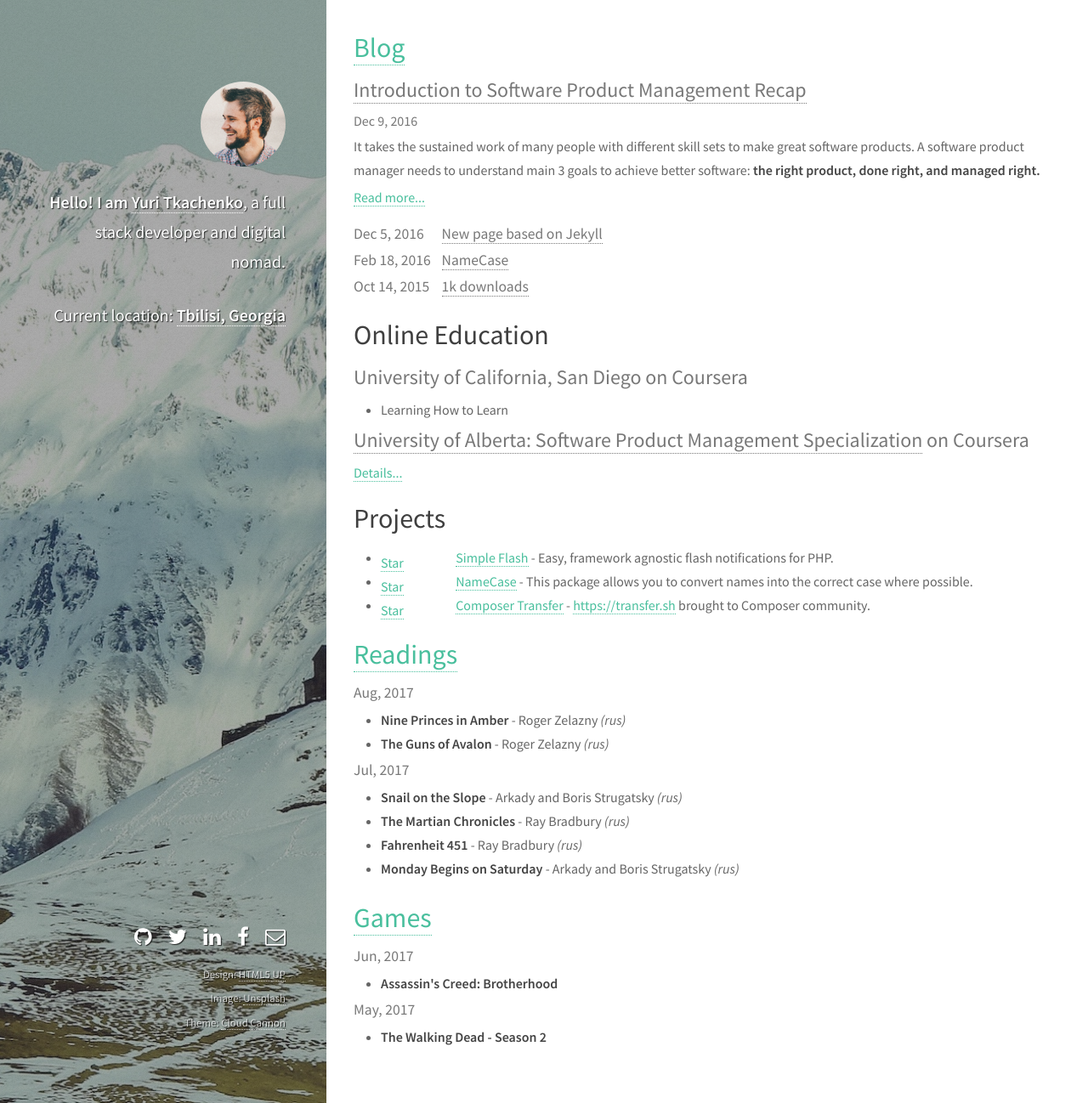
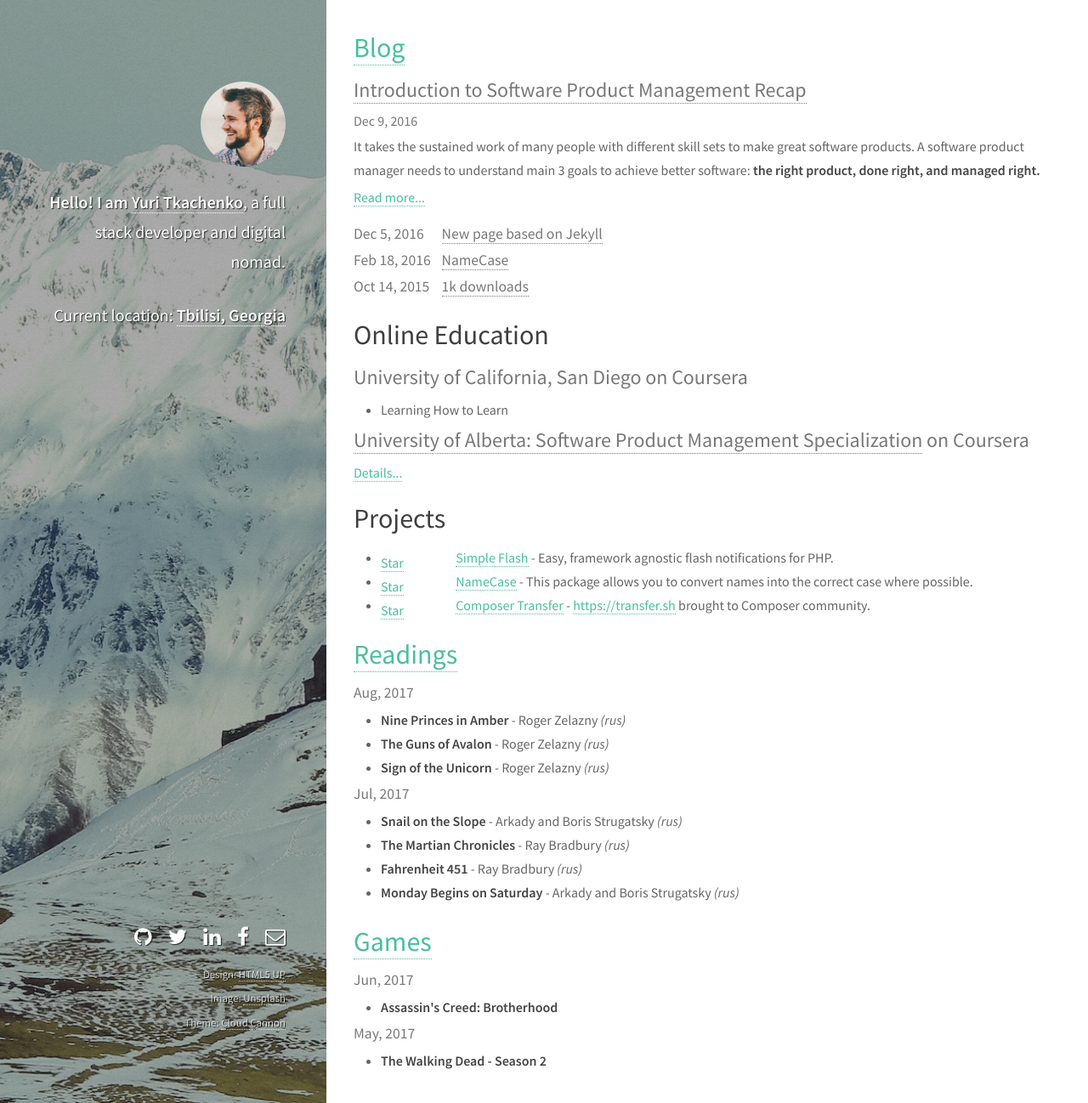
Before and after one commit to tamtamchik/tamtamchik.github.io, a Jekyll site: the page built from index.html, in a window 1280 px wide and 1298 px high. Shown: the whole window at 85% size. Built offline with Jekyll 4.4.1, drawn with Linux system fonts in a browser that asks for light colours.

Commit message:
:speech_balloon: Sign of the Unicorn

```diff
--- a/_data/books.yml
+++ b/_data/books.yml
@@ -4,6 +4,9 @@
       author: Roger Zelazny
       lang: rus
     - title: The Guns of Avalon
+      author: Roger Zelazny
+      lang: rus
+    - title: Sign of the Unicorn
       author: Roger Zelazny
       lang: rus
 
```
